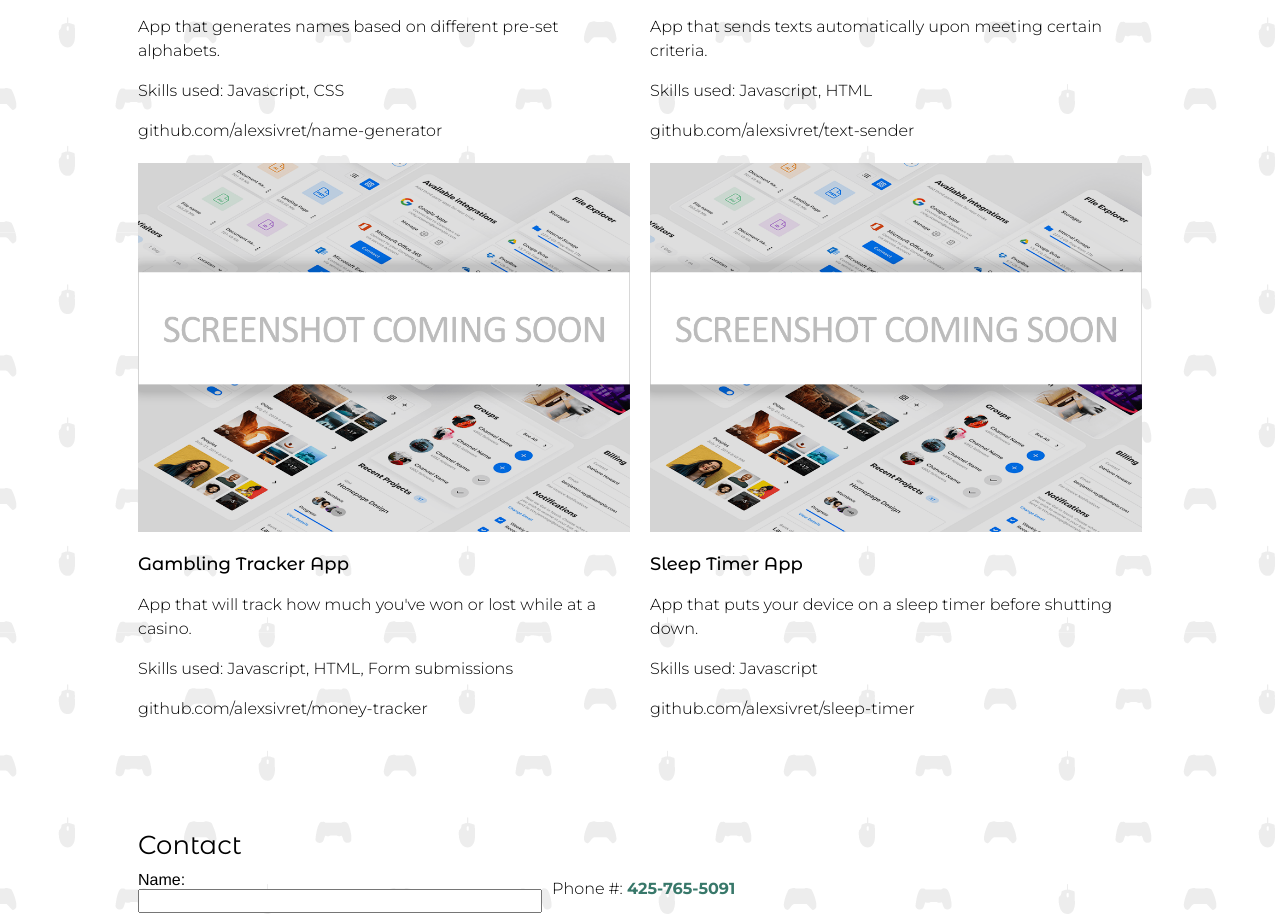
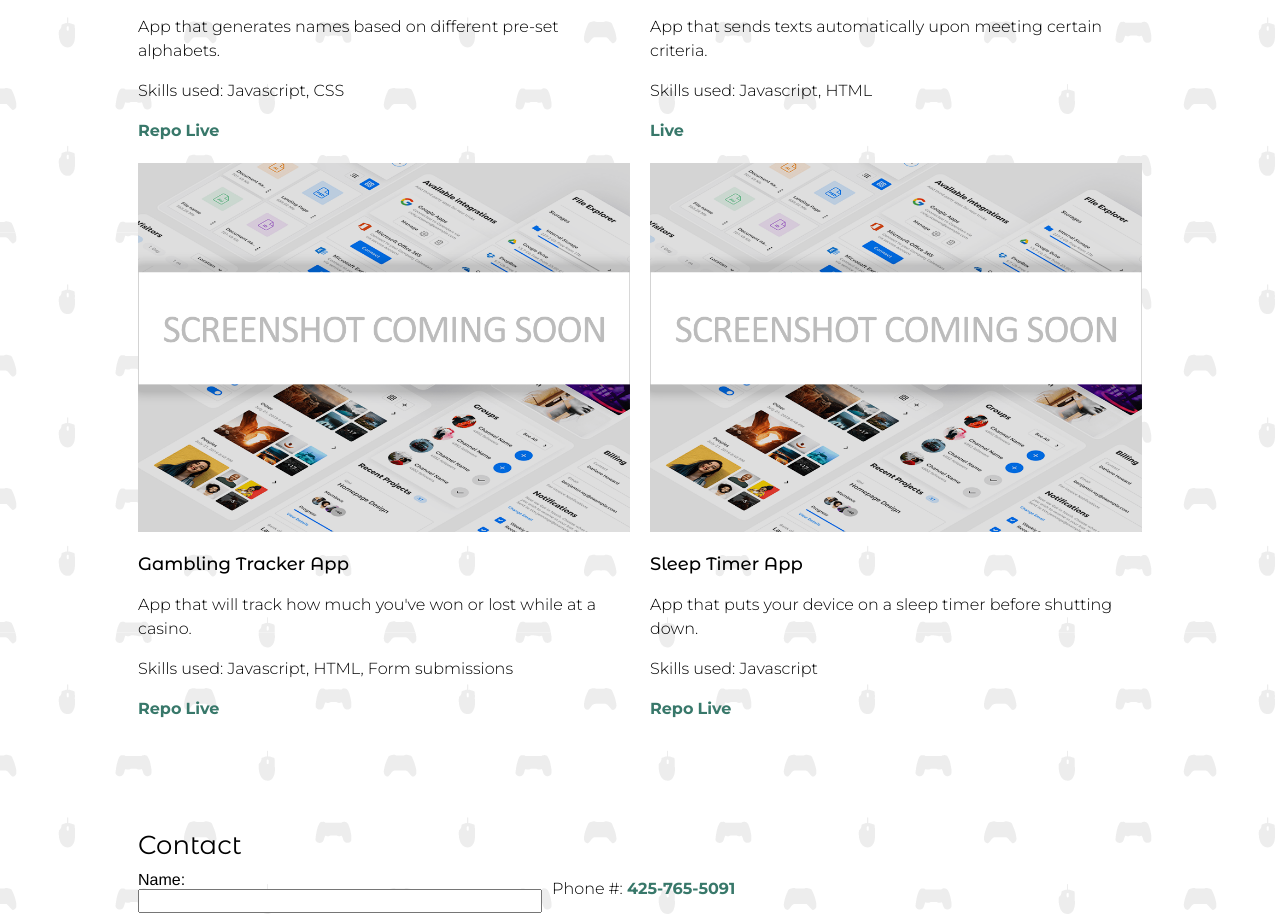
Before and after one commit to alexsivret/website-v2.0, a plain HTML site: page index.html in a window 1280 px wide. Shown: the part 1768-2689 px from the top of the page. Drawn offline with nearby package versions, Linux system fonts and the light colour scheme; a web font is replaced by a local one.

Commit message:
Update index.html

```diff
--- a/index.html
+++ b/index.html
@@ -69,14 +69,14 @@
           <h3>Name Generator App</h3>
 					<p>App that generates names based on different pre-set alphabets.</p>
 					<p>Skills used: Javascript, CSS</p>
-					<p>github.com/alexsivret/name-generator</p>
+					<p><a href="github.com/alexsivret/name-generator">Repo</a> <a href="https://alexsivret.github.io//name-generator">Live</a></p>
 				</div>
 				<div class="item">
           <img src="images/placeholder.png" alt="Placeholder App" >
           <h3>Auto-Text App</h3>
 					<p>App that sends texts automatically upon meeting certain criteria.</p>
 					<p>Skills used: Javascript, HTML</p>
-					<p>github.com/alexsivret/text-sender</p>
+					<p><a href="github.com/alexsivret/text-sender"Repo</a> <a href="https://alexsivret.github.io//text-sender">Live</a></p>
 				</div>
 			</div>
       <div class="group">
@@ -85,14 +85,14 @@
           <h3>Gambling Tracker App</h3>
 					<p>App that will track how much you've won or lost while at a casino.</p>
 					<p>Skills used: Javascript, HTML, Form submissions</p>
-					<p>github.com/alexsivret/money-tracker</p>
+					<p><a href="github.com/alexsivret/money-tracker">Repo</a> <a href="https://alexsivret.github.io//money-tracker">Live</a></p>
 				</div>
 				<div class="item">
           <img src="images/placeholder.png" alt="Placeholder Appl">
           <h3>Sleep Timer App</h3>
 					<p>App that puts your device on a sleep timer before shutting down.</p>
 					<p>Skills used: Javascript</p>
-					<p>github.com/alexsivret/sleep-timer</p>
+					<p><a href="github.com/alexsivret/sleep-timer">Repo</a> <a href="https://alexsivret.github.io//sleep-timer">Live</a></p>
 				</div>
 			</div>
 		</section>
```
